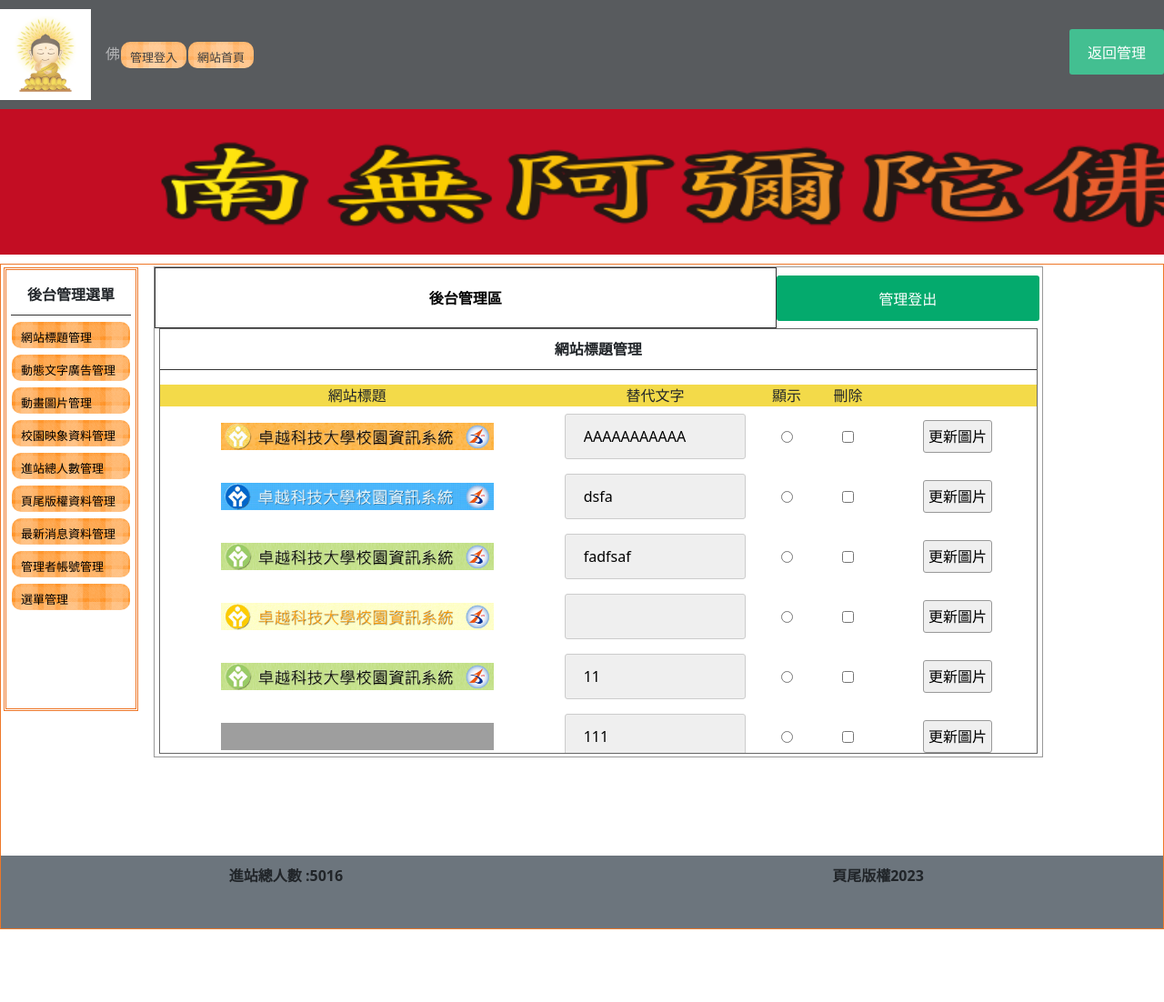
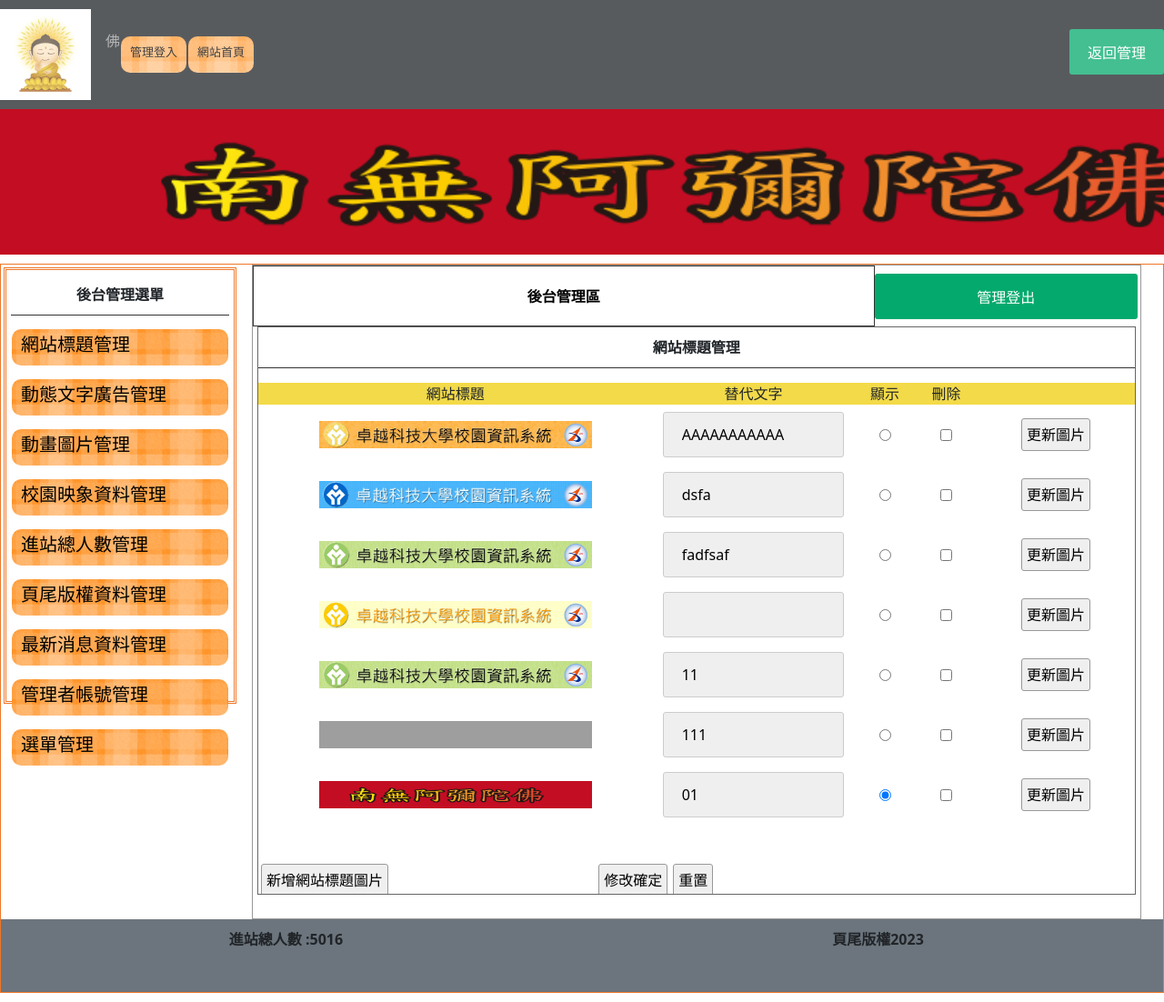
Before and after one commit to miakojason/web01-plus, a PHP site: page /test/back.php in a window 1280 px wide. Shown: the whole page at 91% size. Before the commit the page ends 1022 px from the top, so only its background shows below. Run offline with PHP 8.4, Linux system fonts and the light colour scheme; the visitor is signed in with stand-in values (Sample User, id 1); data comes from the database, SQL or seed files in the repository; grey boxes are pictures that could not be loaded.

Commit message:
美化一些

```diff
--- a/back.php
+++ b/back.php
@@ -46,54 +46,50 @@ if (!isset($_SESSION['login'])) { //如果沒有session紀錄登入，飛回首
 		</div>
 	</div>
 	<div id="main">
-
 		<div id="ms">
-			<div id="lf" style="float:left;">
+			<div id="lf" style="float:left; width: 20vw; height:80vh;">
 				<div id="menuput" class="dbor">
 					<!--主選單放此-->
 					<span class="t botli">後台管理選單</span>
-					<a style="color:#000; font-size:13px; text-decoration:none;" href="?do=title">
+					<a style="color:#000; font-size:20px; text-decoration:none;" href="?do=title">
 						<div class="mainmu">
 							網站標題管理 </div>
 					</a>
-					<a style="color:#000; font-size:13px; text-decoration:none;" href="?do=ad">
+					<a style="color:#000; font-size:20px; text-decoration:none;" href="?do=ad">
 						<div class="mainmu">
 							動態文字廣告管理 </div>
 					</a>
-					<a style="color:#000; font-size:13px; text-decoration:none;" href="?do=mvim">
+					<a style="color:#000; font-size:20px; text-decoration:none;" href="?do=mvim">
 						<div class="mainmu">
 							動畫圖片管理 </div>
 					</a>
-					<a style="color:#000; font-size:13px; text-decoration:none;" href="?do=image">
+					<a style="color:#000; font-size:20px; text-decoration:none;" href="?do=image">
 						<div class="mainmu">
 							校園映象資料管理 </div>
 					</a>
-					<a style="color:#000; font-size:13px; text-decoration:none;" href="?do=total">
+					<a style="color:#000; font-size:20px; text-decoration:none;" href="?do=total">
 						<div class="mainmu">
 							進站總人數管理 </div>
 					</a>
-					<a style="color:#000; font-size:13px; text-decoration:none;" href="?do=bottom">
+					<a style="color:#000; font-size:20px; text-decoration:none;" href="?do=bottom">
 						<div class="mainmu">
 							頁尾版權資料管理 </div>
 					</a>
-					<a style="color:#000; font-size:13px; text-decoration:none;" href="?do=news">
+					<a style="color:#000; font-size:20px; text-decoration:none;" href="?do=news">
 						<div class="mainmu">
 							最新消息資料管理 </div>
 					</a>
-					<a style="color:#000; font-size:13px; text-decoration:none;" href="?do=admin">
+					<a style="color:#000; font-size:20px; text-decoration:none;" href="?do=admin">
 						<div class="mainmu">
 							管理者帳號管理 </div>
 					</a>
-					<a style="color:#000; font-size:13px; text-decoration:none;" href="?do=menu">
+					<a style="color:#000; font-size:20px; text-decoration:none;" href="?do=menu">
 						<div class="mainmu">
 							選單管理 </div>
 					</a>
-
-
 				</div>
-
 			</div>
-			<div class="di" style="height:540px; border:#999 1px solid; width:76.5%; margin:2px 0px 0px 0px; float:left; position:relative; left:20px;">
+			<div class="di" style="height:90vh; border:#999 1px solid; width:76.5%;  float:left; position:relative; left:20px;">
 				<!--正中央-->
 				<table width="100%">
 					<tbody>
@@ -115,9 +111,9 @@ if (!isset($_SESSION['login'])) { //如果沒有session紀錄登入，飛回首
 				?>
 				<!-- ---back-back end-- -->
 			</div>
-<!-- ----------- -->
-<?php include "./front/footer.php"?>
-<!-- ----------- -->
+			<!-- ----------- -->
+			<?php include "./front/footer.php" ?>
+			<!-- ----------- -->
 
 </body>
 
--- a/css/css.css
+++ b/css/css.css
@@ -83,8 +83,8 @@ body {
 	background-size: cover;
 	line-height: 30px;
 	padding: 2px 10px 2px 10px;
-	margin: 7px 1px 7px 1px;
-	height: 29px;
+	margin: 15px 1px 15px 1px;
+	height: 40px;
 	/*調整主選單高度*/
 }
 
@@ -122,7 +122,7 @@ body {
 }
 
 #lf {
-	height: 650px;
+
 
 	display: inline-block;
 }
```
